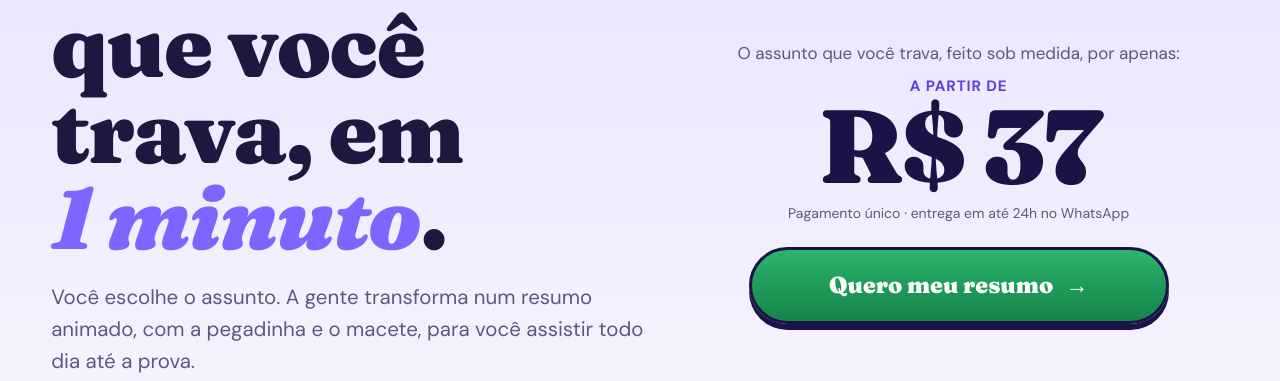
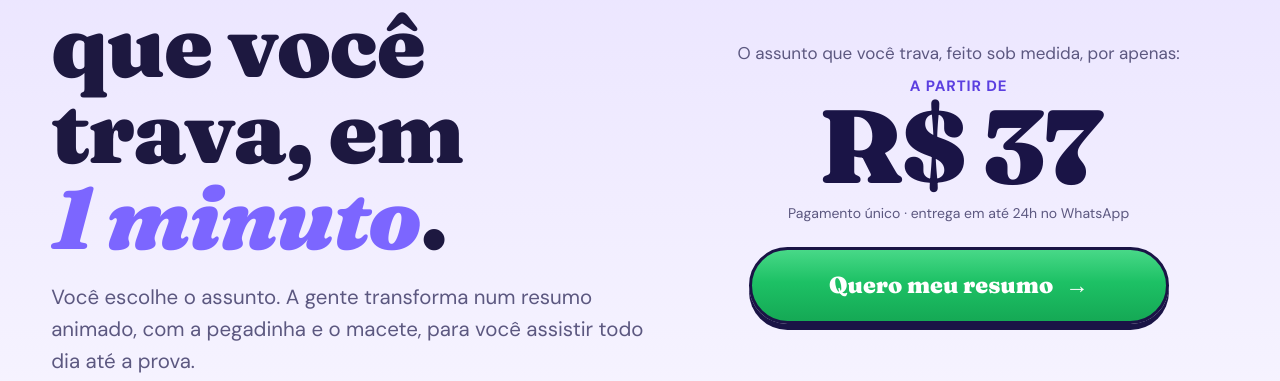
Before and after one commit to fabricademotion/fabricademotion.github.io, a plain HTML site: page enem/index.html in a window 1280 px wide. Shown: the part 457-838 px from the top of the page. Drawn offline with Linux system fonts and the light colour scheme.

Commit message:
ENEM: verde do botão do topo mais claro
Co-Authored-By: Claude Opus 5.5 <noreply@anthropic.com>

```diff
--- a/enem/index.html
+++ b/enem/index.html
@@ -103,7 +103,7 @@ a { color: inherit; }
 .tela-heroi { position: relative; }
 .cta-heroi { display: grid; gap: 14px; justify-items: center; text-align: center; margin-top: 56px; }
 .cta-heroi .nota { margin: -4px 0 8px; }
-.cta-heroi .btn.largo { max-width: 420px; background: linear-gradient(180deg, #3CCB7F -40%, var(--verde) 45%, #167A45 120%); }
+.cta-heroi .btn.largo { max-width: 420px; background: linear-gradient(180deg, #6EEDA6 -40%, #1DC165 45%, #12A04F 120%); }
 .preco-heroi-apoio { margin: 0; font-size: 17px; color: var(--cinza); }
 .preco-heroi { margin: 0; font-family: var(--f-tit); font-variation-settings: "SOFT" 100, "WONK" 1, "opsz" 144; font-weight: 900; font-size: clamp(72px, 18vw, 104px); line-height: .9; letter-spacing: -.03em; color: var(--marinho); display: grid; justify-items: center; }
 .preco-heroi small { font-family: var(--f-corpo); font-size: 15px; font-weight: 700; letter-spacing: .06em; text-transform: uppercase; color: var(--roxo-d); margin-bottom: 6px; }
```
